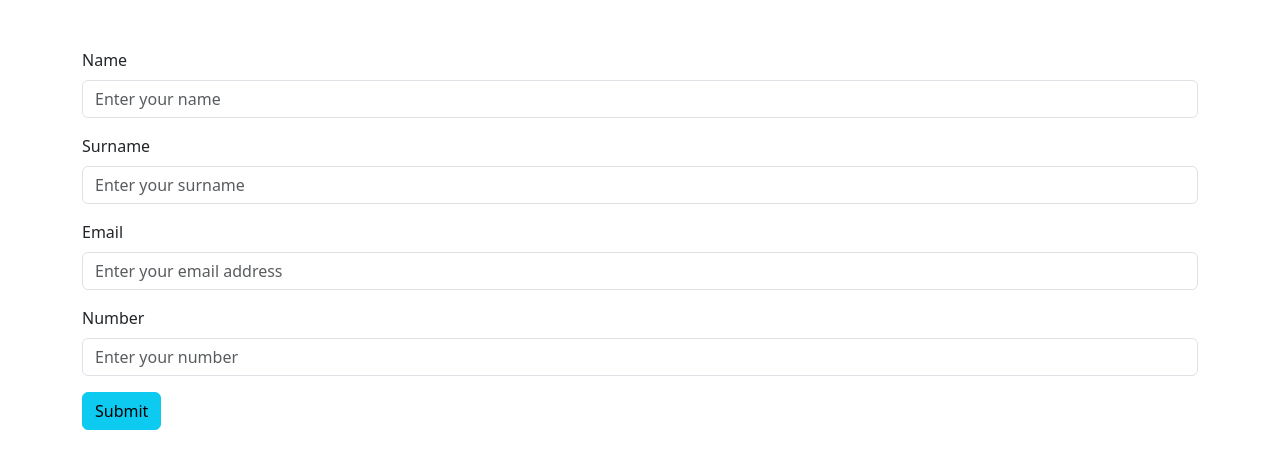
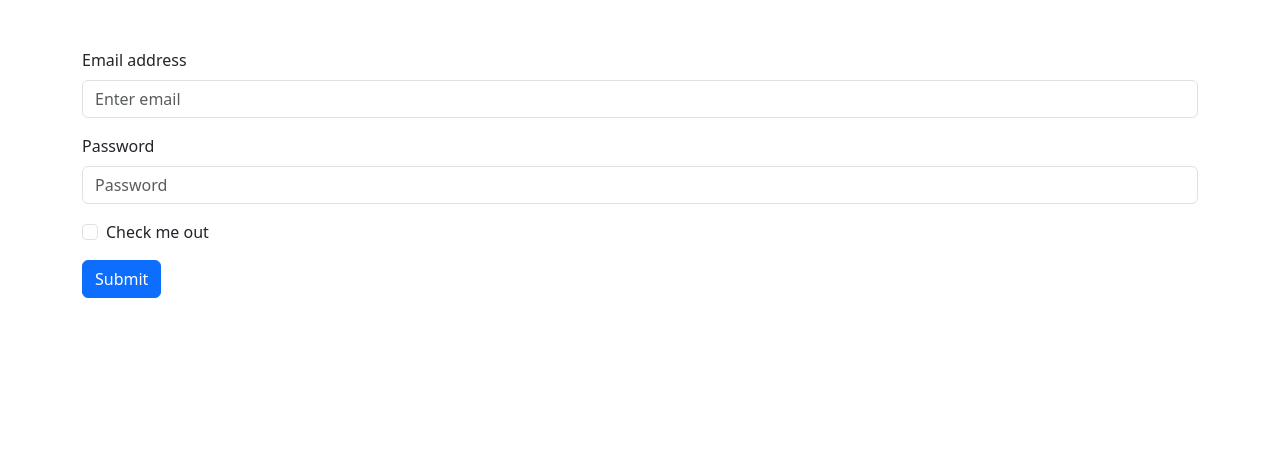
Before and after one commit to bayramsoltan/react-playground, a React (Create React App) app in the folder exercises/: page / in a window 1280 px wide. Shown: the top 468 px of the page. Built offline with nearby package versions, Linux system fonts and the light colour scheme.

Commit message:
formik-yup form validation example

```diff
--- a/exercises/package.json
+++ b/exercises/package.json
@@ -8,13 +8,15 @@
     "@testing-library/user-event": "^13.5.0",
     "axios": "^1.4.0",
     "bootstrap": "^5.3.0",
+    "formik": "^2.4.2",
     "moment": "^2.29.4",
     "react": "^18.2.0",
     "react-bootstrap": "^2.8.0",
     "react-dom": "^18.2.0",
     "react-icons": "^4.10.1",
     "react-scripts": "5.0.1",
-    "web-vitals": "^2.1.4"
+    "web-vitals": "^2.1.4",
+    "yup": "^1.2.0"
   },
   "scripts": {
     "start": "react-scripts start",
--- a/exercises/src/App.js
+++ b/exercises/src/App.js
@@ -42,6 +42,7 @@ import Form2 from "./components/26-forms/form2";
 import Form3 from "./components/26-forms/form3";
 import Form4 from "./components/26-forms/form4";
 import Form5 from "./components/26-forms/form5";
+import Form6 from "./components/26-forms/form6";
 
 const App = () => {
   //compononets names should start with capital letter
@@ -90,9 +91,11 @@ const App = () => {
 <Form2/>
 <Form3/>
 <Form4/>
+<Form5/>
 */}
 
-<Form5/>
+
+<Form6/>
 
     </div>
   );
--- /dev/null
+++ b/exercises/src/components/26-forms/form6.js
@@ -0,0 +1,77 @@
+import { useFormik } from 'formik';
+import React from 'react'
+import { Button, Container, Form } from 'react-bootstrap'
+import * as Yup from "yup";
+const Form6 = () => {
+
+
+const initialValues = {
+    email:"",
+    password:"",
+    remember:false
+}
+
+
+const validationSchema = Yup.object({
+    email:Yup.string().email("Write a valid mail").required("fill the blank area"),
+    password: Yup.string().required("write your password"),
+})
+
+
+const onSubmit = (values) =>{
+console.log(values);
+}
+
+const formik = useFormik({
+    initialValues,
+    validationSchema,
+    onSubmit
+})
+
+
+  return (
+   <Container className='mt-5'>
+     <Form noValidate onSubmit={formik.handleSubmit}>
+    <Form.Group className="mb-3" controlId="formBasicEmail">
+      <Form.Label>Email address</Form.Label>
+      <Form.Control type="email" placeholder="Enter email"
+    //   name ="email"
+    //   onChange={()=>formik.handleChange("email")}
+    //   value={formik.values.email}
+    {...formik.getFieldProps("email")}
+    isInvalid={formik.touched.email && !!formik.errors.email}
+    isValid={formik.touched.email &&!formik.errors.email}
+    />
+
+    <Form.Control.Feedback type='invalid'>
+        {formik.errors.email}
+    </Form.Control.Feedback>
+    </Form.Group>
+
+    <Form.Group className="mb-3" controlId="formBasicPassword">
+      <Form.Label>Password</Form.Label>
+      <Form.Control type="password"
+      placeholder="Password"
+      {...formik.getFieldProps("password")}
+      isInvalid={formik.touched.password && !!formik.errors.password}
+      isValid={formik.touched.password && !formik.errors.password} />
+
+
+
+<Form.Control.Feedback type='invalid'>
+        {formik.errors.password}
+    </Form.Control.Feedback>
+    </Form.Group>
+    <Form.Group className="mb-3" controlId="formBasicCheckbox">
+      <Form.Check type="checkbox" label="Check me out"
+      {...formik.getFieldProps("remember")}/>
+    </Form.Group>
+    <Button variant="primary" type="submit">
+      Submit
+    </Button>
+  </Form>
+   </Container>
+  )
+}
+
+export default Form6
```
Also changed, not shown: 1 other file (tests, documents, lock files or other folders).
